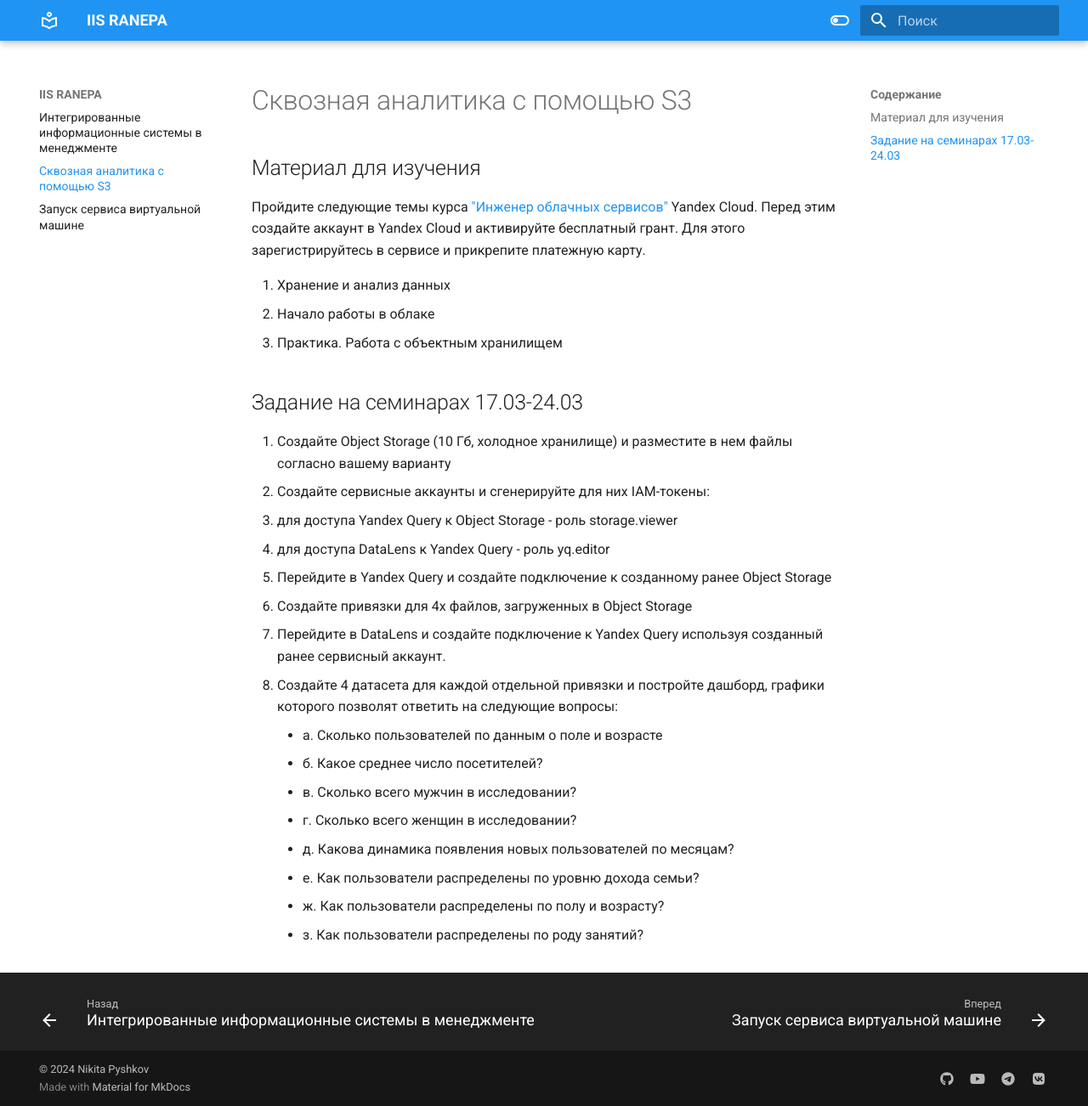
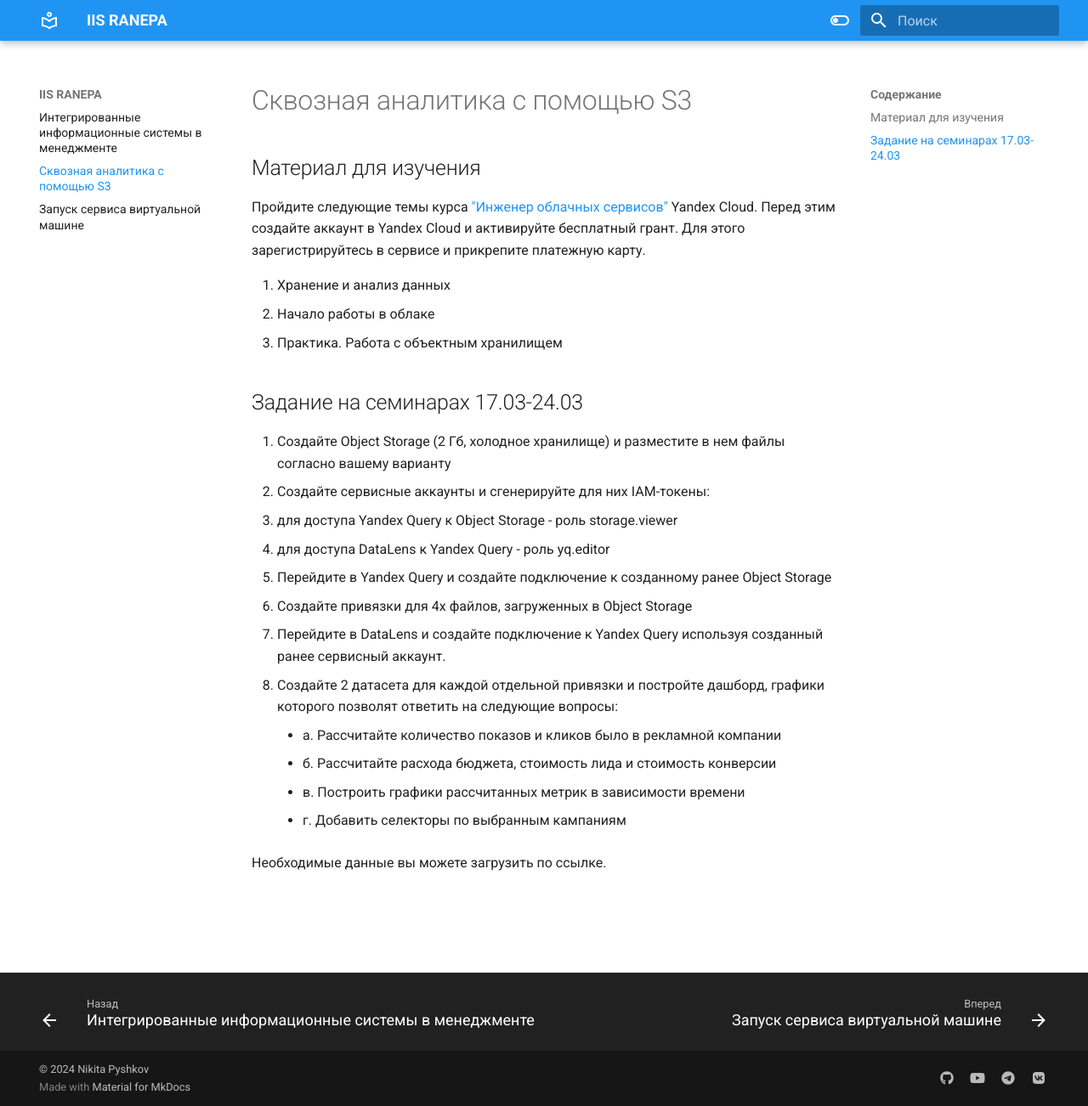
Before and after one commit to pyshkovni/2025-iis-page, an MkDocs documentation site: the page built from docs/s3.md, in a window 1280 px wide and 1302 px high. Shown: the whole window at 85% size. Built offline with MkDocs 1.6.1 and Material for MkDocs 9.7.7, drawn with Linux system fonts in a browser that asks for light colours.

```diff
--- a/docs/s3.md
+++ b/docs/s3.md
@@ -10,7 +10,7 @@
 
 ## Задание на семинарах 17.03-24.03
 
-1. Создайте Object Storage (10 Гб, холодное хранилище) и разместите в нем файлы согласно вашему варианту
+1. Создайте Object Storage (2 Гб, холодное хранилище) и разместите в нем файлы согласно вашему варианту
 2. Создайте сервисные аккаунты и сгенерируйте для них IAM-токены:
 
    * для доступа Yandex Query к Object Storage - роль storage.viewer
@@ -19,12 +19,10 @@
 3. Перейдите в Yandex Query и создайте подключение к созданному ранее Object Storage
 4. Создайте привязки для 4х файлов, загруженных в Object Storage
 5. Перейдите в DataLens и создайте подключение к Yandex Query используя созданный ранее сервисный аккаунт.
-6. Создайте 4 датасета для каждой отдельной привязки и постройте дашборд, графики которого позволят ответить на следующие вопросы:
-    * a. Сколько пользователей по данным о поле и возрасте
-    * б. Какое среднее число посетителей?
-    * в. Сколько всего мужчин в исследовании?
-    * г. Сколько всего женщин в исследовании?
-    * д. Какова динамика появления новых пользователей по месяцам?
-    * е. Как пользователи распределены по уровню дохода семьи?
-    * ж. Как пользователи распределены по полу и возрасту?
-    * з. Как пользователи распределены по роду занятий?
+6. Создайте 2 датасета для каждой отдельной привязки и постройте дашборд, графики которого позволят ответить на следующие вопросы:
+    * a. Рассчитайте количество показов и кликов было в рекламной компании
+    * б. Рассчитайте расхода бюджета, стоимость лида и стоимость конверсии
+    * в. Построить графики рассчитанных метрик в зависимости времени
+    * г. Добавить селекторы по выбранным кампаниям
+
+Необходимые данные вы можете загрузить по ссылке.
```
